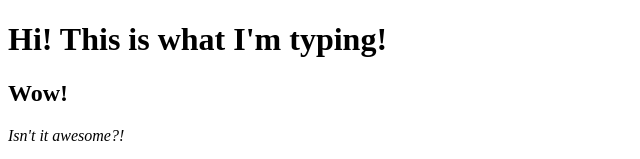
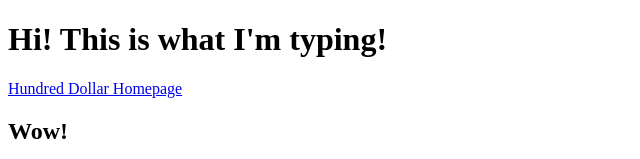
Before and after one commit to johntferry/johntferry.github.io, a plain HTML site: page index.html in a window 1280 px wide. Shown: the top 159 px of the page, without its empty margins (0-640 px from the left). Drawn offline with Linux system fonts and the light colour scheme.

Commit message:
updated link to home

```diff
--- a/index.html
+++ b/index.html
@@ -7,6 +7,7 @@
 <body>
     <!-- This is header level 1 -->
     <h1>Hi! This is what I'm typing!</h1>
+    <a href="home.html">Hundred Dollar Homepage</a>
         <h2>Wow!</h2>
         <!-- this is header lever two! -->
     <p><em>Isn't it awesome?!</em></p>
```
